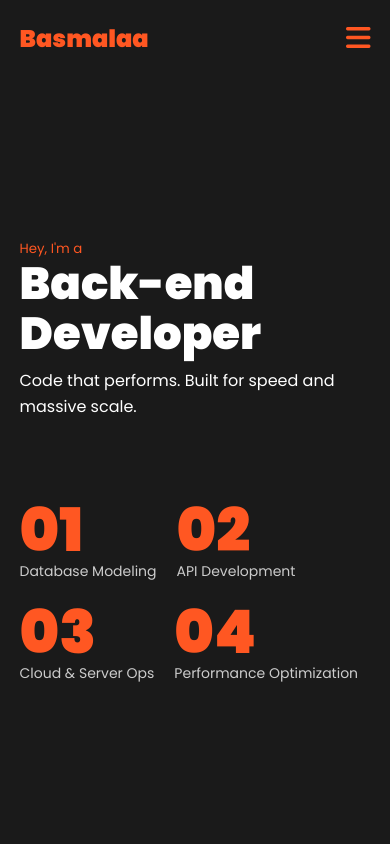
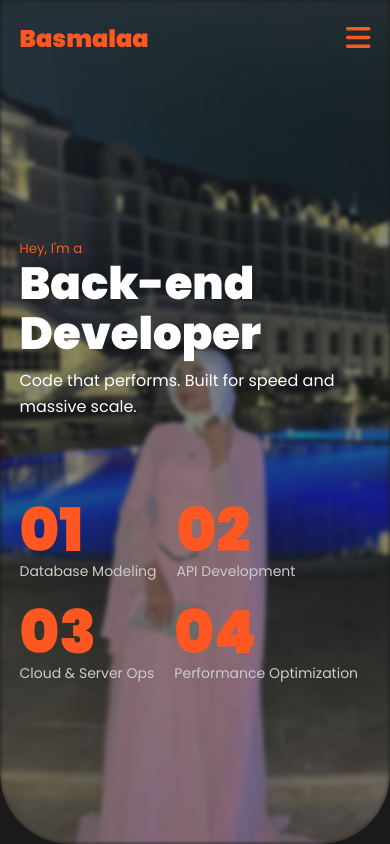
Before and after one commit to basmalaa-amr/portfolio, a plain HTML site: page index.html in a window 390 px wide. Shown: the top 844 px of the page. Drawn offline with Linux system fonts and the light colour scheme; files whose address does not match are found by name.

Commit message:
Update index.html

```diff
--- a/index.html
+++ b/index.html
@@ -75,7 +75,7 @@
             left: 0;
             right: 0;
             bottom: 0;
-            background-image: url('./images/me2.jpg');
+            background-image: url('me2.jpg');
             filter: blur(2px);
             background-size: cover;
             background-position: center;
@@ -621,7 +621,7 @@
             }
 
             .hero::before {
-                background-image: url('./images/me2.jpg');
+                background-image: url('me2.jpg');
                 background-position: center;
                 background-size: cover;
                 opacity: 0.5;
```
